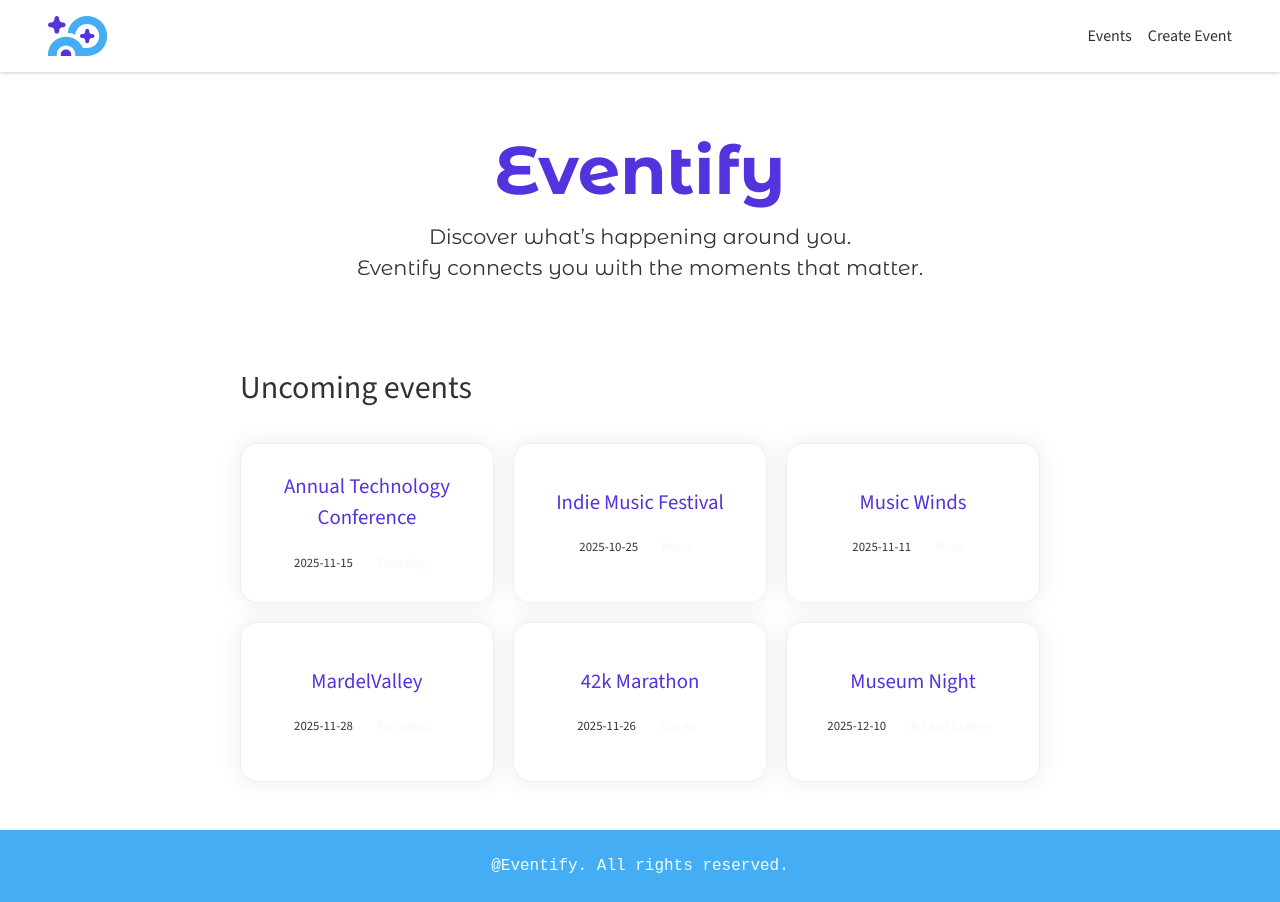
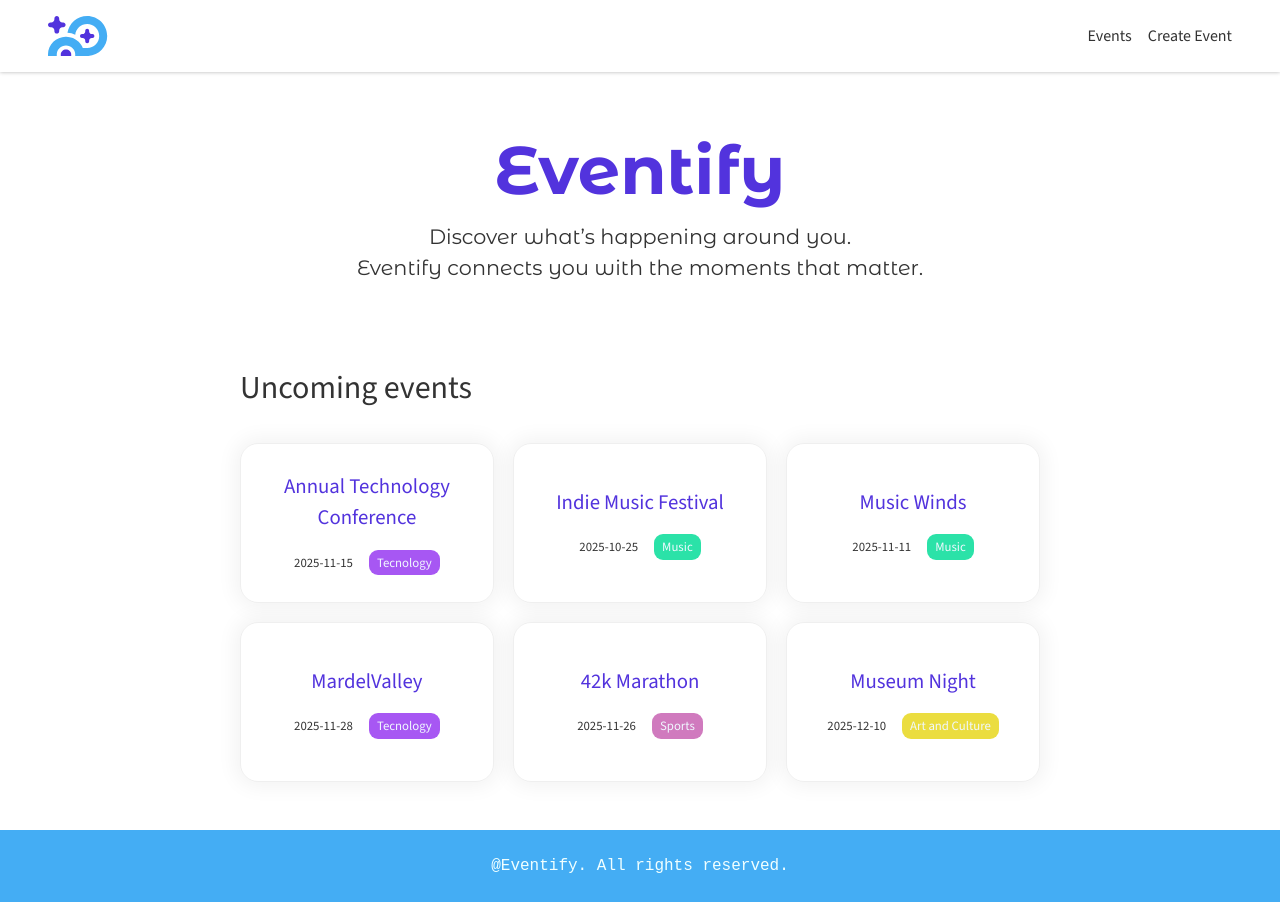
Before and after one commit to SofiaCantalupi/eventify-practice-angular, an Angular app: page /events in a window 1280 px wide. Built offline with nearby package versions, Linux system fonts and the light colour scheme; data requests are answered from the project's data file.

Commit message:
changes in categories names

```diff
--- a/src/app/pages/event-list/event-list.css
+++ b/src/app/pages/event-list/event-list.css
@@ -44,18 +44,18 @@
   }
 }
 
-.category-tecnologia .category {
+.category-tecnology .category {
   background-color: rgb(167, 87, 243);
 }
 
-.category-musica .category {
+.category-music .category {
   background-color: rgb(43, 226, 168);
 }
 
-.category-arte .category{
+.category-art .category{
   background-color: rgb(235, 221, 63);
 }
 
-.category-deportes .category{
+.category-sport .category{
   background-color: rgb(208, 122, 190);
 }
```
